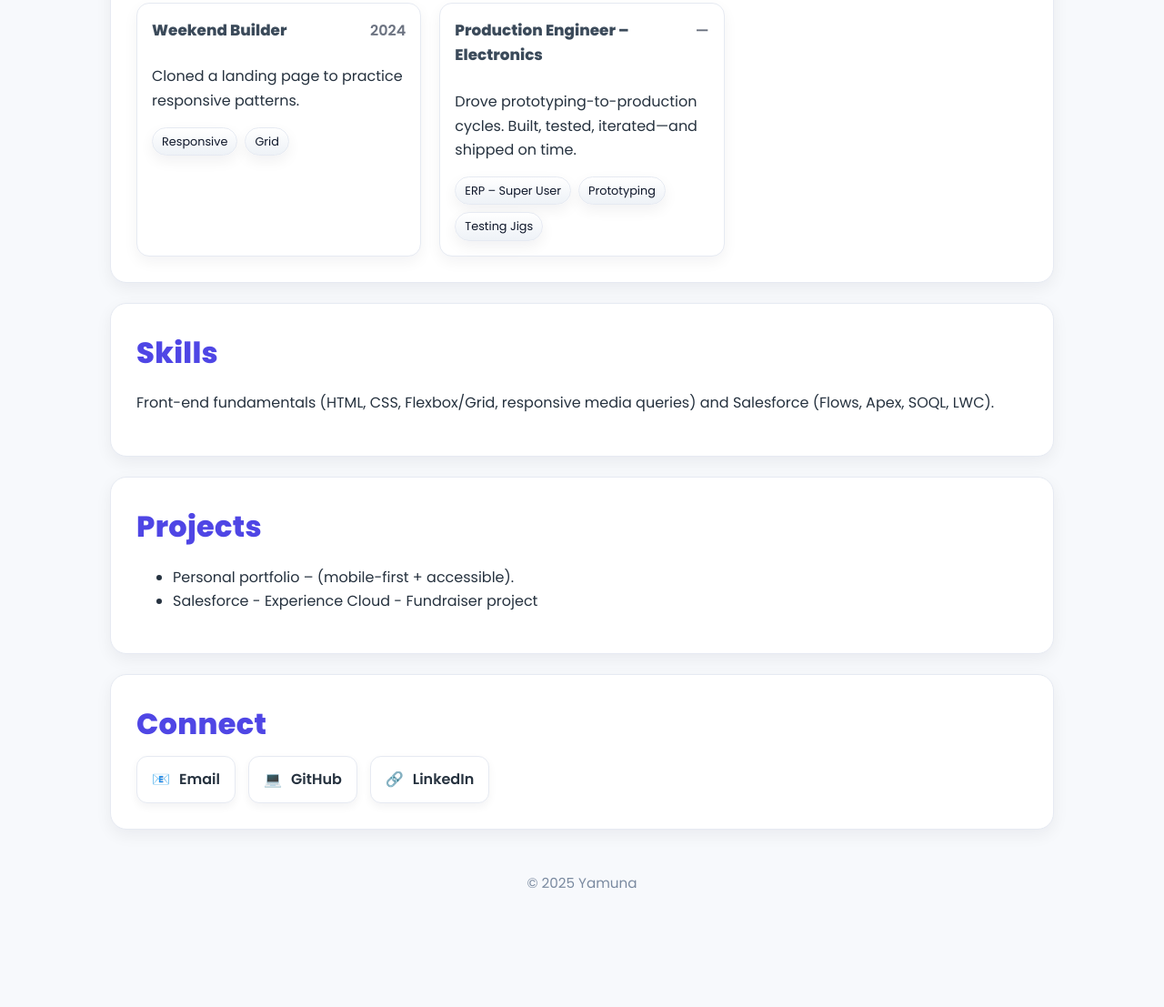
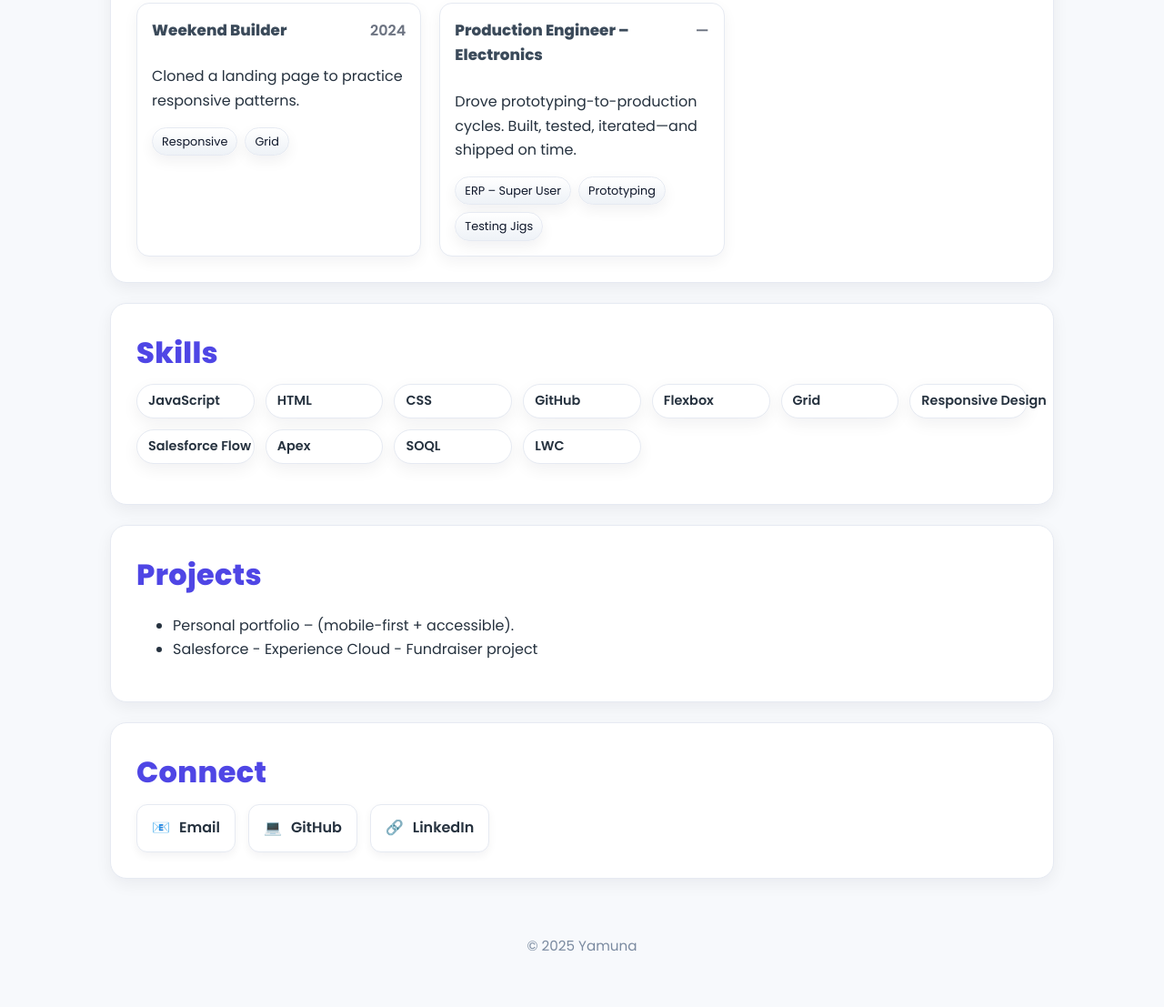
Before and after one commit to Perseverence-dev/yamuna-luna, a plain HTML site: page index.html in a window 1280 px wide. Shown: the part 983-2090 px from the top of the page at 91% size. Before the commit the page ends 2007 px from the top, so only its background shows below. Drawn offline with Linux system fonts and the light colour scheme.

Commit message:
js added, created footer and skills

```diff
--- a/css/index.css
+++ b/css/index.css
@@ -264,6 +264,26 @@ flex-wrap: wrap; -> allows items to wrap to a new line on small screens*/
   padding: 24px 0 40px;
 }
 
+/* Skills list (built by JS) */
+.skills-list{
+  list-style: none;
+  margin: 0 0 var(--space-3);
+  padding: 0;
+  display: flex;
+  flex-wrap: wrap;
+  gap: 10px;
+}
+.skills-list li{
+  padding: 6px 12px;
+  border-radius: 999px;
+  border: 1px solid var(--card-border);
+  background: var(--card-bg);
+  box-shadow: var(--shadow);
+  font-weight: 600;
+  font-size: .9rem;
+  white-space: nowrap;
+}
+
 /* ==========================================================
    MEDIA QUERY #1 – Tablet and up (>= 640px)
    ========================================================== */
@@ -283,6 +303,12 @@ flex-wrap: wrap; -> allows items to wrap to a new line on small screens*/
   .nav-links a {
     padding: 10px 14px;
   }
+  .skills-list{
+    display: grid;
+    grid-template-columns: repeat(auto-fit, minmax(120px, 1fr));
+    gap: 12px;
+  }
+
 }
 
 /* ==========================================================
--- a/index.html
+++ b/index.html
@@ -140,10 +140,11 @@
       </ul>
     </section>
 
-    <!-- SKILLS -->
-    <section id="Skills" aria-labelledby="skills-heading">
+
+    <!-- SKILLS (empty UL populated by JS) -->
+    <section id="skills" aria-labelledby="skills-heading">
       <h2 id="skills-heading">Skills</h2>
-      <p>Front-end fundamentals (HTML, CSS, Flexbox/Grid, responsive media queries) and Salesforce (Flows, Apex, SOQL, LWC).</p>
+      <ul class="skills-list"></ul>
     </section>
 
     <!-- PROJECTS -->
@@ -154,6 +155,8 @@
         <li>Salesforce - Experience Cloud - Fundraiser project</li>
       </ul>
     </section>
+
+
 
     <!-- CONNECT -->
     <section id="Connect" aria-labelledby="connect-heading">
@@ -166,6 +169,11 @@
     </section>
   </main>
 
-  <footer class="site-footer">&copy; 2025 Yamuna</footer>
+  <!--Footer added via JS-->
+  <!--<footer class="site-footer">&copy; 2025 Yamuna</footer>-->
+
+  <script src="js\index.js">
+
+  </script>
 </body>
 </html>
--- /dev/null
+++ b/js/index.js
@@ -0,0 +1,44 @@
+// 1) Footer creation via DOM
+const footer = document.createElement('footer');
+footer.className = 'site-footer';
+
+const today = new Date();
+const thisYear = today.getFullYear();
+
+// Unicode ©; do NOT hard-code the year
+const copyright = document.createElement('p');
+copyright.textContent = `\u00A9 ${thisYear} Yamuna`;
+
+footer.appendChild(copyright);
+document.body.appendChild(footer);
+
+
+// 2) Skills list
+const skills = [
+  'JavaScript',
+  'HTML',
+  'CSS',
+  'GitHub',
+  'Flexbox',
+  'Grid',
+  'Responsive Design',
+  'Salesforce Flow',
+  'Apex',
+  'SOQL',
+  'LWC'
+];
+
+// Select only inside the Skills section
+const skillsSection = document.querySelector('#skills');
+const skillsList = skillsSection.querySelector('ul.skills-list');
+
+// Create <li> items and append
+skills.forEach(text => {
+  const li = document.createElement('li');
+  li.textContent = text;
+  skillsList.appendChild(li);
+});
+
+
+console.log('Footer injected:', footer.outerHTML);
+console.log('Skills rendered:', skills.length);
```
